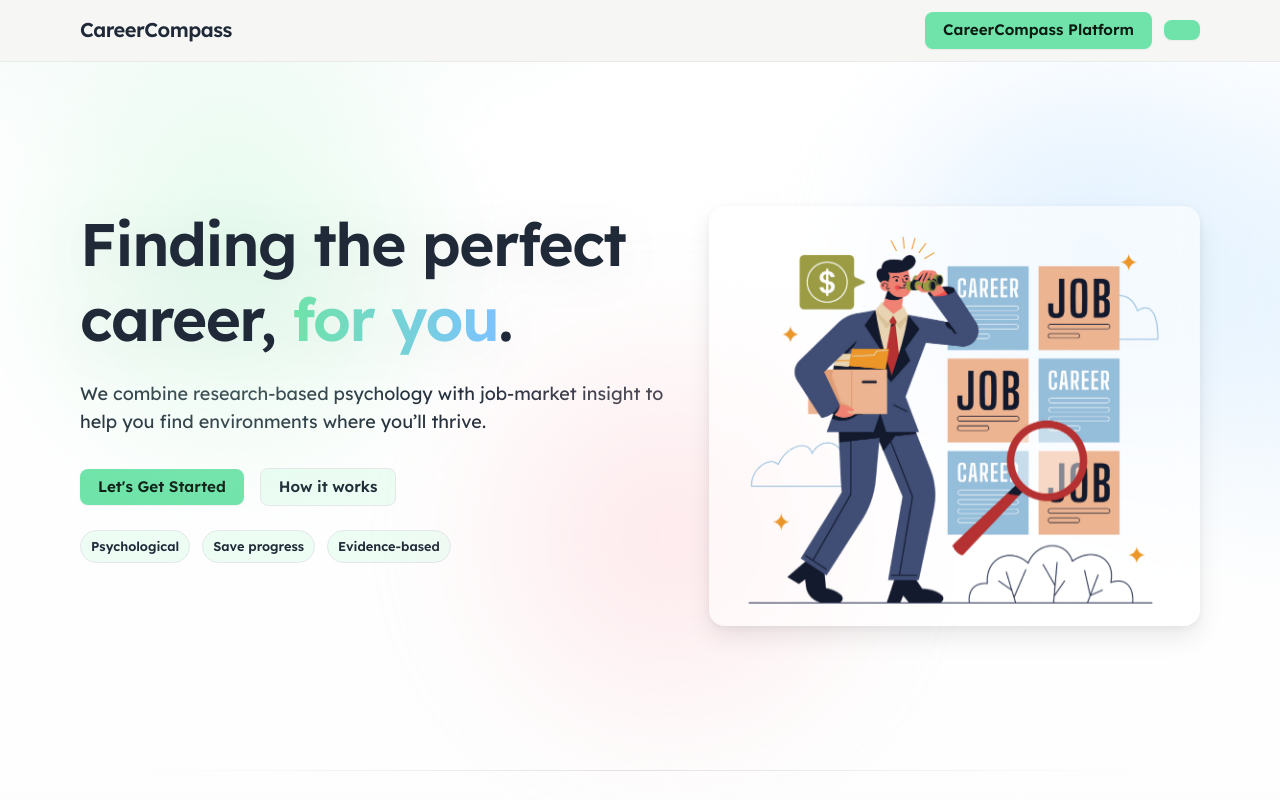
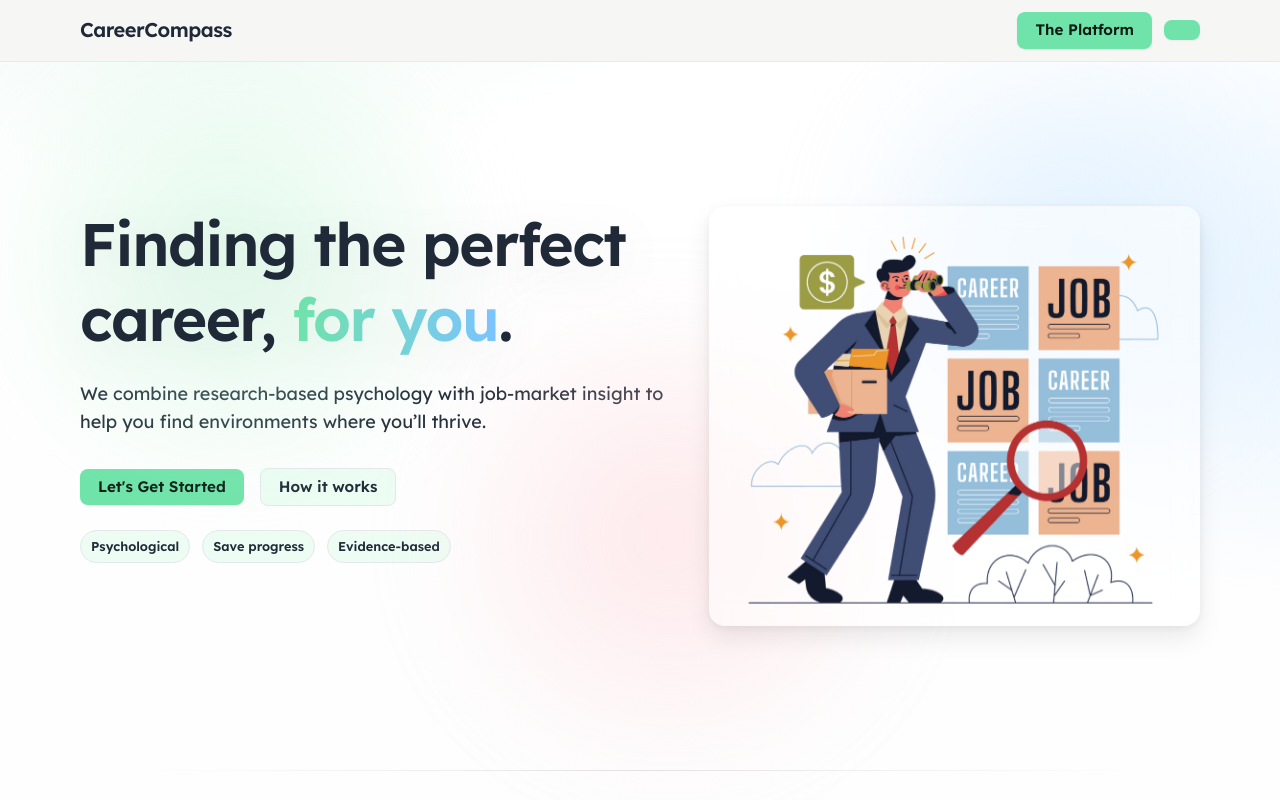
Before and after one commit to nero-tulip/career-compass, a Next.js app in the folder careerwise/: page / in a window 1280 px wide. Shown: the top 800 px of the page. Built offline with nearby package versions, Linux system fonts and the light colour scheme; no server answers.

Commit message:
fixed html errors on platform

```diff
--- a/careerwise/src/app/app/layout.tsx
+++ b/careerwise/src/app/app/layout.tsx
@@ -2,16 +2,17 @@
 import { ReactNode } from "react";
 import Link from "next/link";
 import { AuthProvider } from "@/app/providers/AuthProvider";
-import RequireAuth from "@/app/components/RequireAuth"; //
+import RequireAuth from "@/app/components/RequireAuth";
 
 export const metadata = {
   title: "CareerCompass — App",
 };
 
 export default function AppLayout({ children }: { children: ReactNode }) {
+  // NOTE:
+  // - No <html> or <body> here (only allowed in root layout).
+  // - Avoid <main> to prevent <main> inside <main> if your root layout already uses it.
   return (
-    <html lang="en">
-      <body className="min-h-screen bg-gray-50 text-gray-900">
     <AuthProvider>
       <RequireAuth>
         <div className="border-b bg-white">
@@ -38,11 +39,12 @@ export default function AppLayout({ children }: { children: ReactNode }) {
           </div>
         </div>
 
-            <main className="mx-auto max-w-6xl px-4 py-6">{children}</main>
+        {/* Use a div instead of <main> to avoid nesting under root <main> */}
+        <div role="main" className="mx-auto max-w-6xl px-4 py-6">
+          {children}
+        </div>
       </RequireAuth>
     </AuthProvider>
-      </body>
-    </html>
   );
 }
 
@@ -52,10 +54,7 @@ function UserMenu() {
       <a href="/login" className="hover:underline">
         Log in
       </a>
-      <a
-        href="/signup"
-        className="bg-black text-white px-3 py-1.5 rounded-lg"
-      >
+      <a href="/signup" className="bg-black text-white px-3 py-1.5 rounded-lg">
         Sign up
       </a>
     </div>
--- a/careerwise/src/app/components/HeaderNav.tsx
+++ b/careerwise/src/app/components/HeaderNav.tsx
@@ -23,7 +23,7 @@ export default function HeaderNav() {
   return (
     <nav className="flex items-center gap-3 text-sm">
       <JoinPlatformButton
-      label="CareerCompass Platform"
+      label="The Platform"
       />
       {!loading && !user && (
         <button
```
Lines whose indentation alone changed are shown as unchanged.
